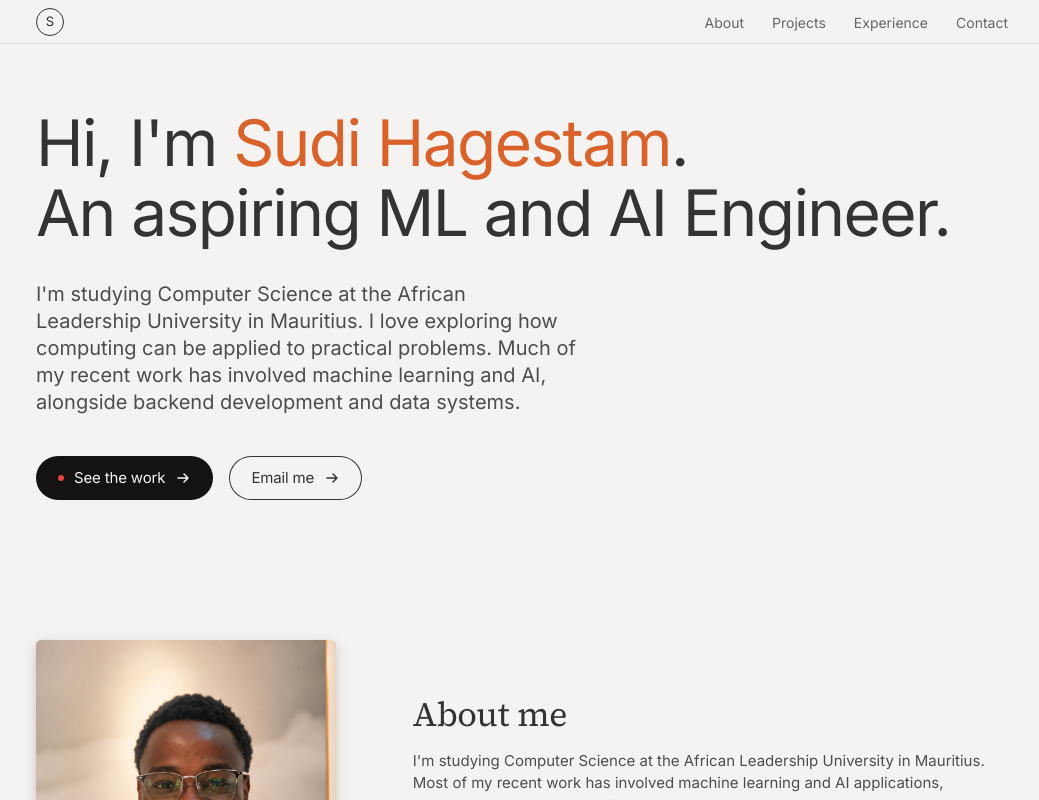
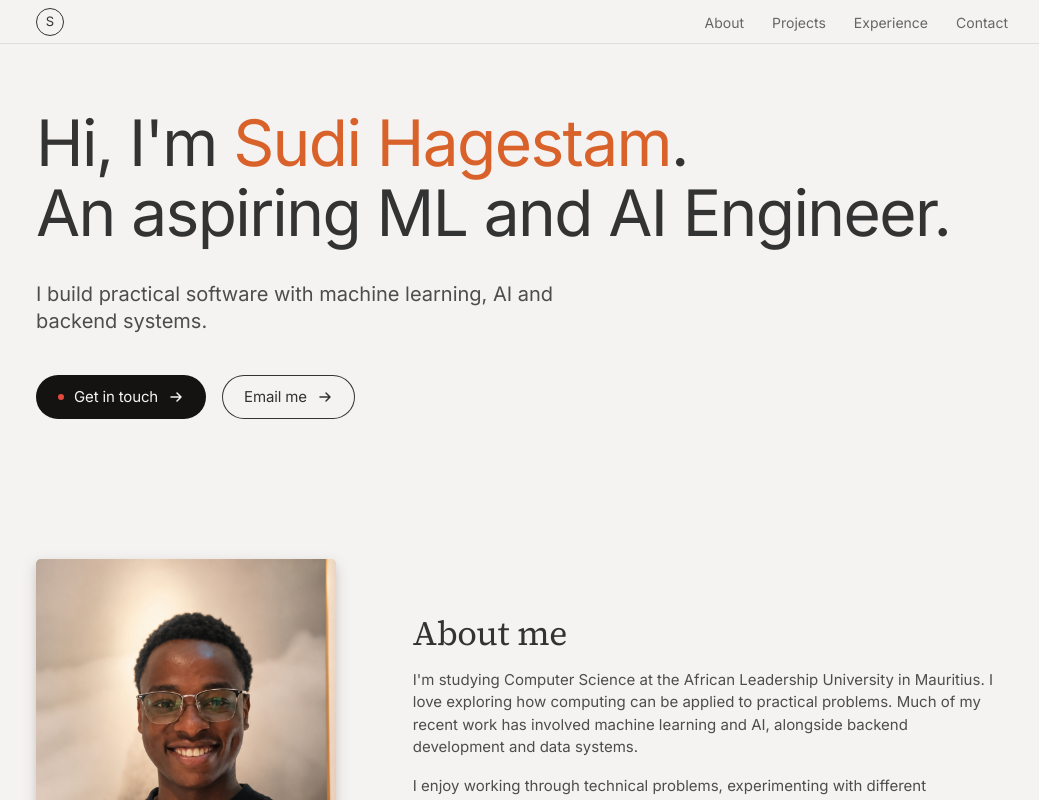
Before and after one commit to Hagestam/sudihagestam, a React (Vite) app: page / in a window 1280 px wide. Shown: the top 800 px of the page, without its empty margins (118-1157 px from the left). Built offline with nearby package versions, Linux system fonts and the light colour scheme.

Commit message:
Update button links and refine profile content

```diff
--- a/src/components/About.jsx
+++ b/src/components/About.jsx
@@ -18,7 +18,7 @@ export default function About() {
             </p>
           ))}
           <div className="btn-row">
-            <PillButton href="#contact">Get in touch</PillButton>
+            <PillButton href="#projects">See the work</PillButton>
           </div>
         </div>
       </Reveal>
--- a/src/components/Hero.jsx
+++ b/src/components/Hero.jsx
@@ -17,7 +17,7 @@ export default function Hero() {
       </h1>
       <p className="hero-sub">{profile.intro}</p>
       <div className="btn-row">
-        <PillButton href="#projects">See the work</PillButton>
+        <PillButton href="#contact">Get in touch</PillButton>
         <PillButton href={`mailto:${profile.email}`} variant="ghost">
           Email me
         </PillButton>
--- a/src/data/content.js
+++ b/src/data/content.js
@@ -3,10 +3,9 @@
 export const profile = {
   name: "Sudi Hagestam",
   heroTitle: ["Hi, I'm Sudi Hagestam.", "An aspiring ML and AI Engineer."],
-  intro:
+  intro: "I build practical software with machine learning, AI and backend systems.",
+  about: [
     "I'm studying Computer Science at the African Leadership University in Mauritius. I love exploring how computing can be applied to practical problems. Much of my recent work has involved machine learning and AI, alongside backend development and data systems.",
-  about: [
-    "I'm studying Computer Science at the African Leadership University in Mauritius. Most of my recent work has involved machine learning and AI applications, although I'm also interested in backend development and the systems that support them.",
     "I enjoy working through technical problems, experimenting with different approaches and seeing an idea develop into something that actually works.",
   ],
   contactLine: "I'm currently looking for internship opportunities in software development, AI and data-related fields.",
```
